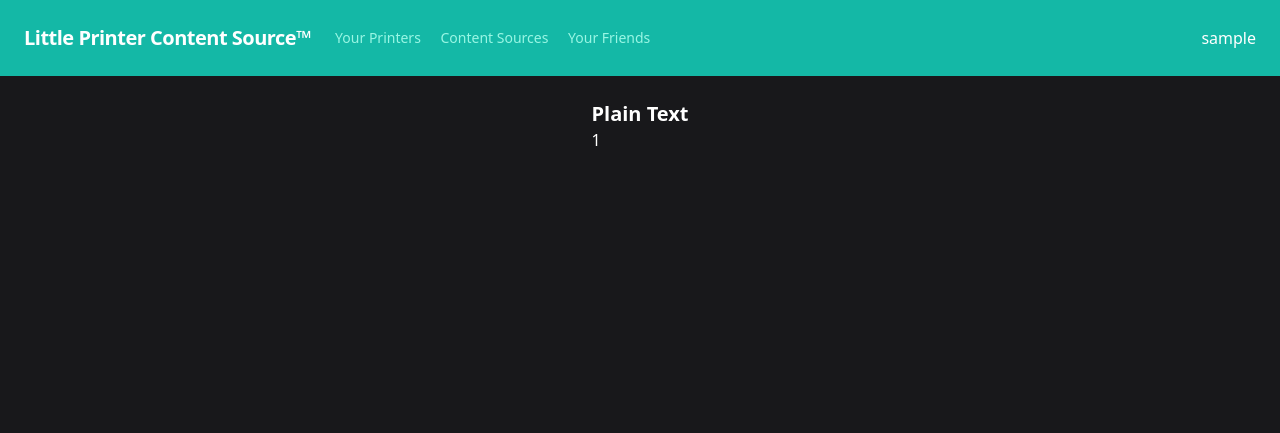
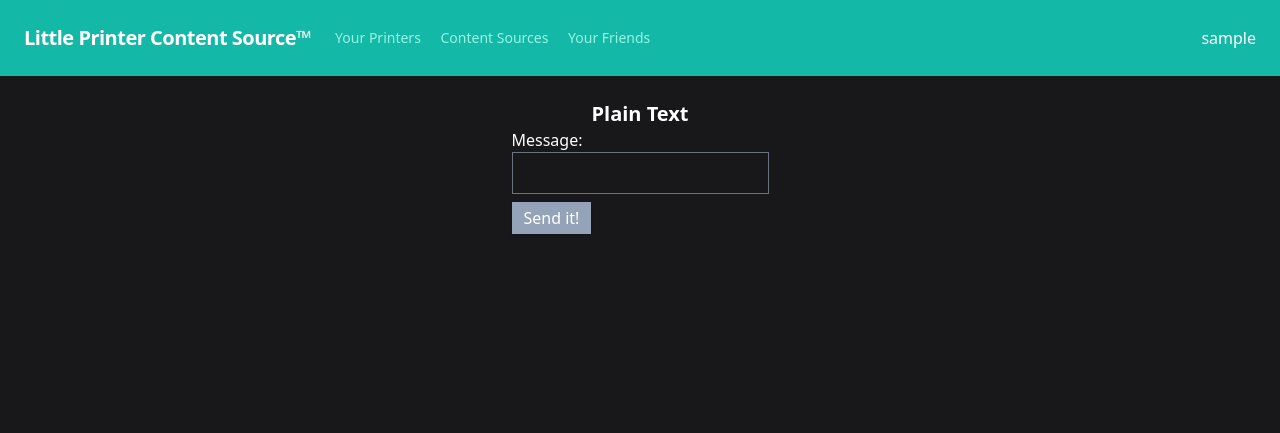
Before and after one commit to fsckyou/littleprintercontentsource, a Flask app: page /plaintext/ in a window 1280 px wide. Shown: the top 433 px of the page. Run offline with Flask 2, Linux system fonts and the light colour scheme; the visitor is signed in with stand-in values (Sample User, id 1); style sheets or scripts are compiled from the project's sources.

Commit message:
add plaintext content source and moved secrets to .env

```diff
--- a/app.py
+++ b/app.py
@@ -1,6 +1,8 @@
 #!/usr/bin/env python3
 
 import datetime
+import os
+from dotenv import load_dotenv
 from email.policy import default
 from fileinput import filename
 from functools import wraps
@@ -15,7 +17,9 @@
                    session, template_rendered, url_for)
 from peewee import *
 
-SECRET_KEY = 'hin6bab8ge25*r=x&amp;+5$0kn=-#log$pt^#@vrqjld!^2ci@g*b'
+load_dotenv()
+
+SECRET_KEY = os.getenv('LPCS_SECRET_KEY')
 
 database = SqliteDatabase('lpcs.db', pragmas={'foreign_keys': 1})
 
@@ -286,8 +290,12 @@
 def plaintext():
     if request.method == 'POST':
         if(session["target_printer"]):
-            target_printer = session["target_printer"]
-            print(session["target_printer"])
+            target_printer: Printer = Printer.get(session.get("target_printer"))
+            if target_printer.is_online():
+                target_printer.print_plain_text(request.form["message"],session.get("username"))
+                flash("Message sent!")
+            else:
+                flash("Couldn't send message. Printer is offline.")
         else:
             print("no printer yet")
     return render_template('plaintext.html')
--- a/templates/plaintext.html
+++ b/templates/plaintext.html
@@ -1,5 +1,13 @@
 {% extends "layout.html" %}
 {% block body %}
 <h1 class="text-xl font-bold text-center">Plain Text</h1>
-<p>{{session["target_printer"]}}</p>
+<form action="{{ url_for('plaintext') }}" method="post">
+    <div>
+        <label for="message">
+            Message:
+        </label><br>
+        <input class="bg-inherit" type="text" id="message" name="message">
+    </div>
+    <button class="mt-2 px-3 py-1 shadow bg-slate-400 hover:bg-slate-300" type="submit">Send it!</button>
+</form>
 {% endblock %}
```
